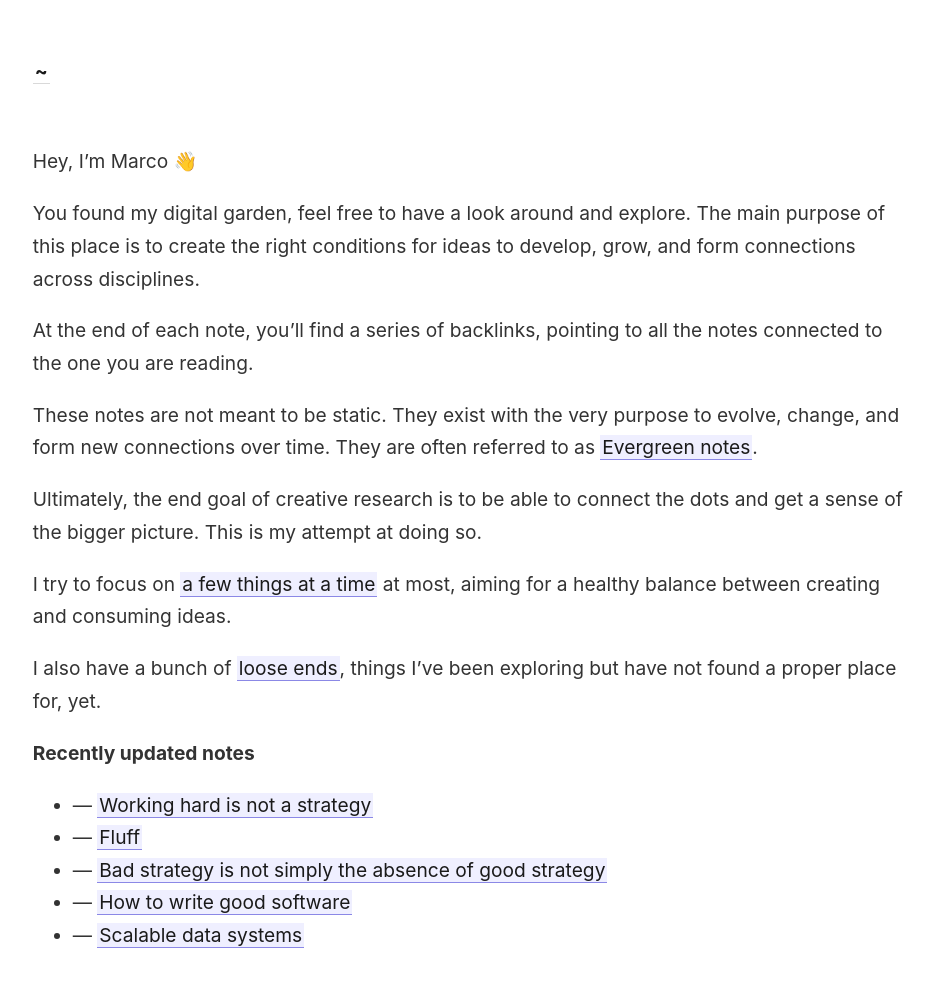
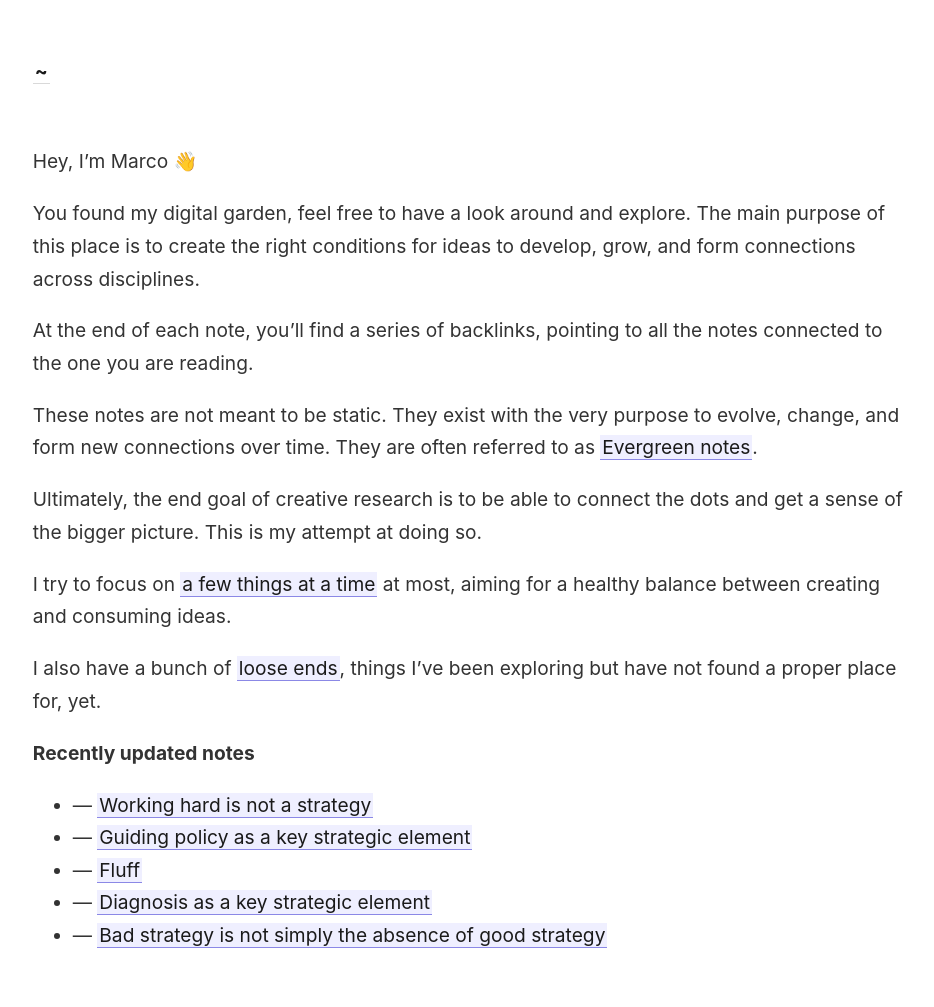
Before and after one commit to mlrv/mlrv.github.io, a Jekyll site: the page built from _pages/index.md, in a window 1280 px wide. Shown: the whole page, without its empty margins (44-978 px from the left). Built offline with Jekyll 4.4.1, drawn with Linux system fonts in a browser that asks for light colours.

Commit message:
Strategy

```diff
--- /dev/null
+++ b/_notes/strategy/diagnosis.md
@@ -0,0 +1,7 @@
+---
+title: Diagnosis as a key strategic element
+---
+
+The diagnosis is the first step in defining a business strategy. The other two are the [[Guiding policy as a key strategic element|guiding policy]] and a set of [[Coherent actions as a key strategic element|coherent actions]].
+
+In business, we often deal with change and competition. A good diagnosis should aim to assess the structure of the challenge, and replace the complexity of reality with a simpler, more focused story, one that calls attention to its crucial aspects.
--- /dev/null
+++ b/_notes/strategy/guiding_policy.md
@@ -0,0 +1,7 @@
+---
+title: Guiding policy as a key strategic element
+---
+
+Defining a guiding policy is the second key component of a good business strategy, the first one being the [[Diagnosis as a key strategic element|diagnosis]], and the third one being a set of [[Coherent actions as a key strategic element|coherent actions]].
+
+The guiding policy should present a high level approach on how to deal with the obstacles defined in the diagnosis. It doesn't define exactly what needs to be done (this is what the third step is for), rather, it outlines a series of principles and methods.
--- a/_notes/strategy/working_hard.md
+++ b/_notes/strategy/working_hard.md
@@ -13,6 +13,6 @@ Richard Rumelt explains the difference between bad strategy and good strategy in
 
 Good strategy needs three main elements (what Richard calls the Kernel):
 
-- A [[Diagnosis]], to define and explain the nature of the challenge you want to face
-- A [[Guiding policy]], to define the high level approach to deal with the obstacles identified in the diagnosis
-- A set of [[Actions]], coordinated with one another to accomplish what's specified by the guiding policy
+- A [[Diagnosis as a key strategic element|diagnosis]], to define and explain the nature of the challenge you want to face
+- A [[Guiding policy as a key strategic element|guiding policy]], to define the high level approach to deal with the obstacles identified in the diagnosis
+- A set of [[Coherent actions as a key strategic element|actions]], coordinated with one another to accomplish what's specified by the guiding policy
```
Also changed, not shown: _notes/strategy/actions.md (added, +9 -0 lines).
